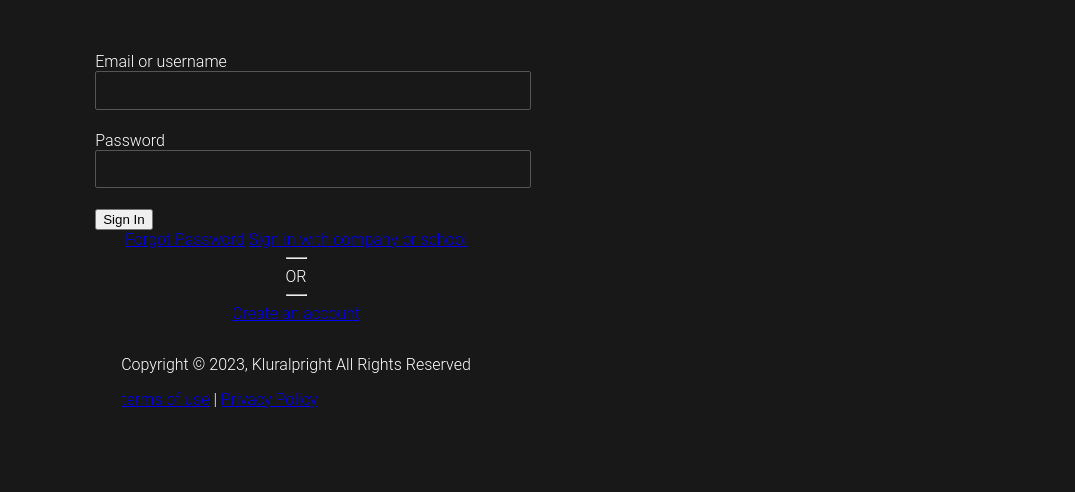
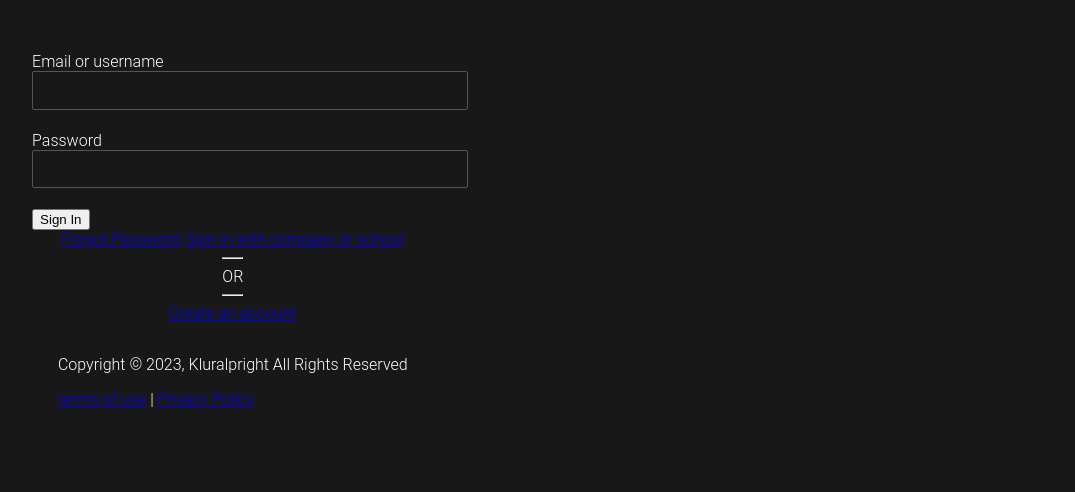
Before and after one commit to jkabuika/Pluralsight-Login-Clone, a plain HTML site: page index.html in a window 1280 px wide. Shown: the part 324-816 px from the top of the page, without its empty margins (28-1103 px from the left). Drawn offline with Linux system fonts and the light colour scheme.

Commit message:
Media Queries

```diff
--- a/style.css
+++ b/style.css
@@ -71,3 +71,13 @@ h1, h2, h3, h4, h5, h6 {
     padding: 0.5rem 1rem;
     line-height: 1.3rem;
 }
+
+/* Media Queries */
+@media (min-width: 1200px) {
+    #left {
+        flex: 4
+    }
+    #right {
+        flex: 6;
+    }
+}
```
